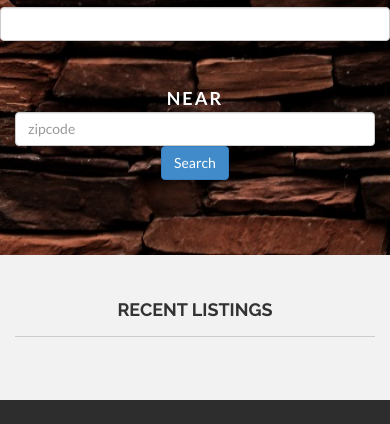
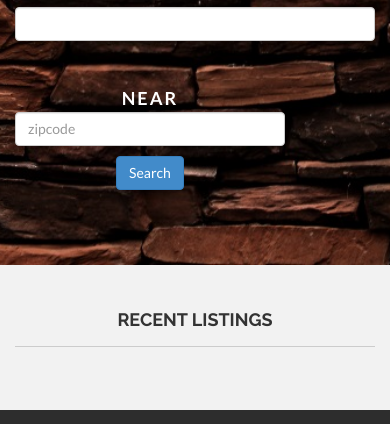
Before and after one commit to dtabacco/brimstone, a website: page public/index.html in a window 390 px wide. Shown: the part 379-803 px from the top of the page. Drawn offline with Linux system fonts and the light colour scheme; no server answers.

Commit message:
CSS for responsive design for overflowing columns

```diff
--- a/public/index.html
+++ b/public/index.html
@@ -57,10 +57,10 @@
 				<h2>It Takes a Designer</h2>-->
 				<h1> Search for stuff </h1>
 				<form class="form-horizontal" role="form" action="search.html">
-					<div class="form-group">
+					<div class="form-group rwd-tb-l">
 						 <h4>What are you looking for?</h4> <input type="text" class="form-control" name="query" maxlength="50" ng-model="search.term"><br />
 					</div>
-					<div class="form-group">
+					<div class="form-group rwd-tb">
 						 <div class="col-md-10">
 				            <div class="form-group row">
 				                <label for="Zipcode" class="col-md-2 control-label whitelabel">Near</label>
@@ -69,7 +69,7 @@
 				                </div>
 
 				                <div class="col-md-3">
-				                    <button type="submit" class="btn btn-primary">Search</button>
+				                    <button type="submit" class="btn btn-primary rwd-line">Search</button>
 				                </div>
 				            </div>
 				        </div>
```
